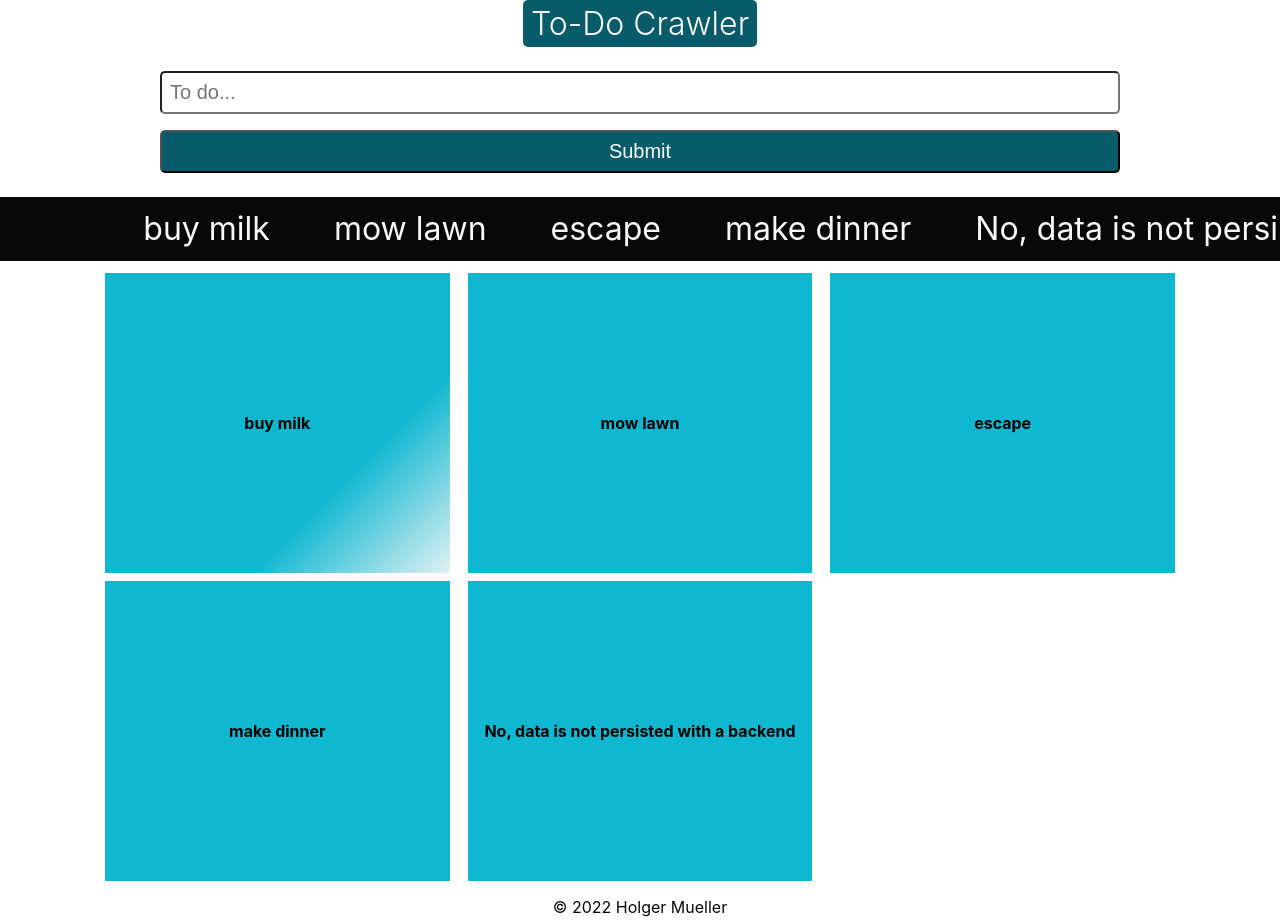
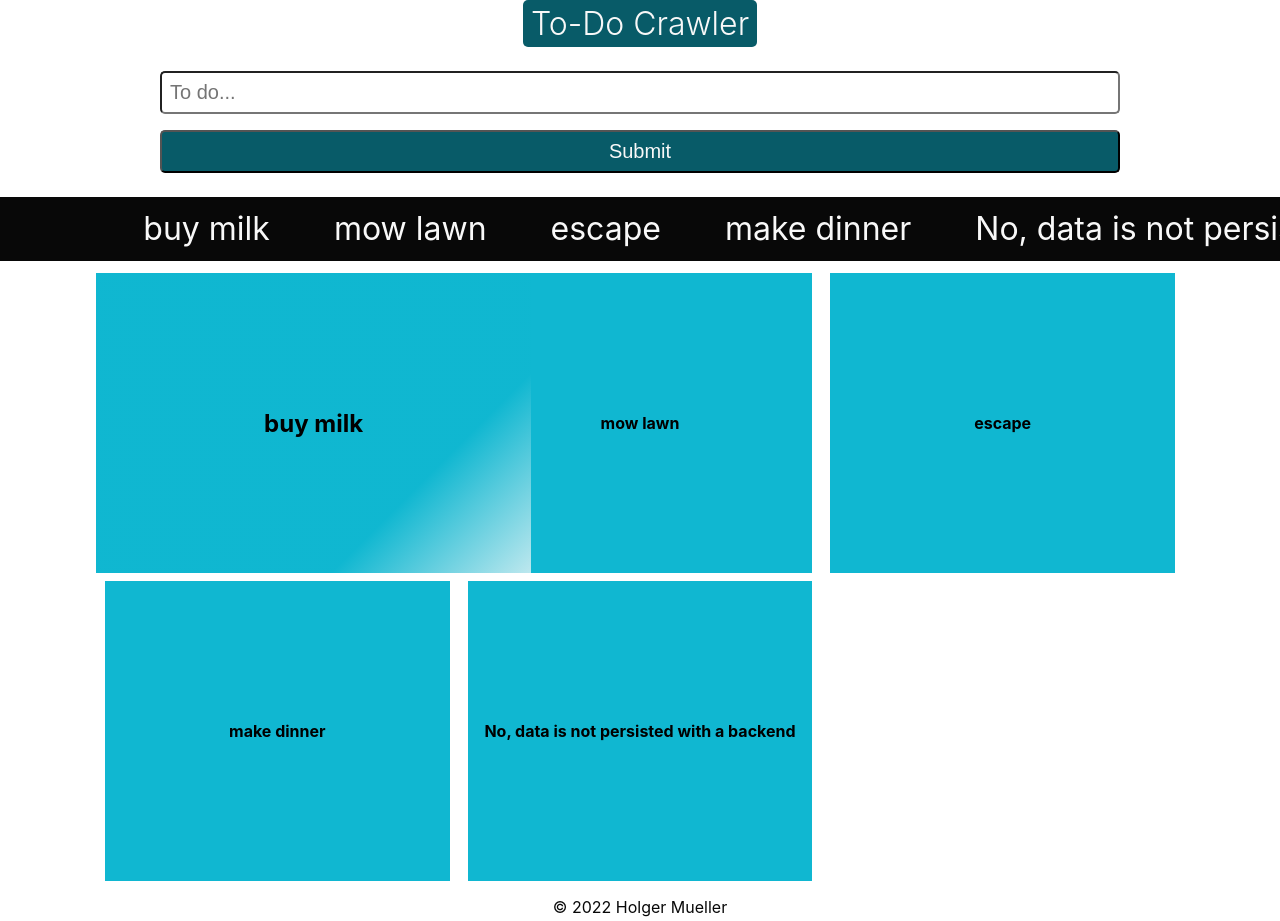
Before and after one commit to Holgermueller/todocrawl, a React (Create React App) app: page / in a window 1280 px wide. In both pictures the pointer is over the element 277 px from the left and 423 px from the top of the page. Built offline with nearby package versions, Linux system fonts and the light colour scheme.

Commit message:
some styling

```diff
--- a/package.json
+++ b/package.json
@@ -2,6 +2,7 @@
   "name": "todocrawl",
   "version": "0.1.0",
   "private": true,
+  "homepage": "http://Holgermueller.github.io/todocrawl",
   "dependencies": {
     "@reduxjs/toolkit": "^1.8.6",
     "@testing-library/jest-dom": "^5.16.5",
--- a/src/App.css
+++ b/src/App.css
@@ -108,6 +108,10 @@ section {
 }
 
 .todo-item:hover {
+  z-index: 3;
+  width: 120%;
+  font-size: 1.5rem;
+  margin: auto;
   background-image: linear-gradient(
     135deg,
     var(--secondary-color),
@@ -166,7 +170,7 @@ footer {
   }
 }
 
-@media (max-width: 414px) {
+@media (max-width: 500px) {
   .todo-grid {
     grid-template-columns: repeat(1, minmax(0, 1fr));
   }
```
